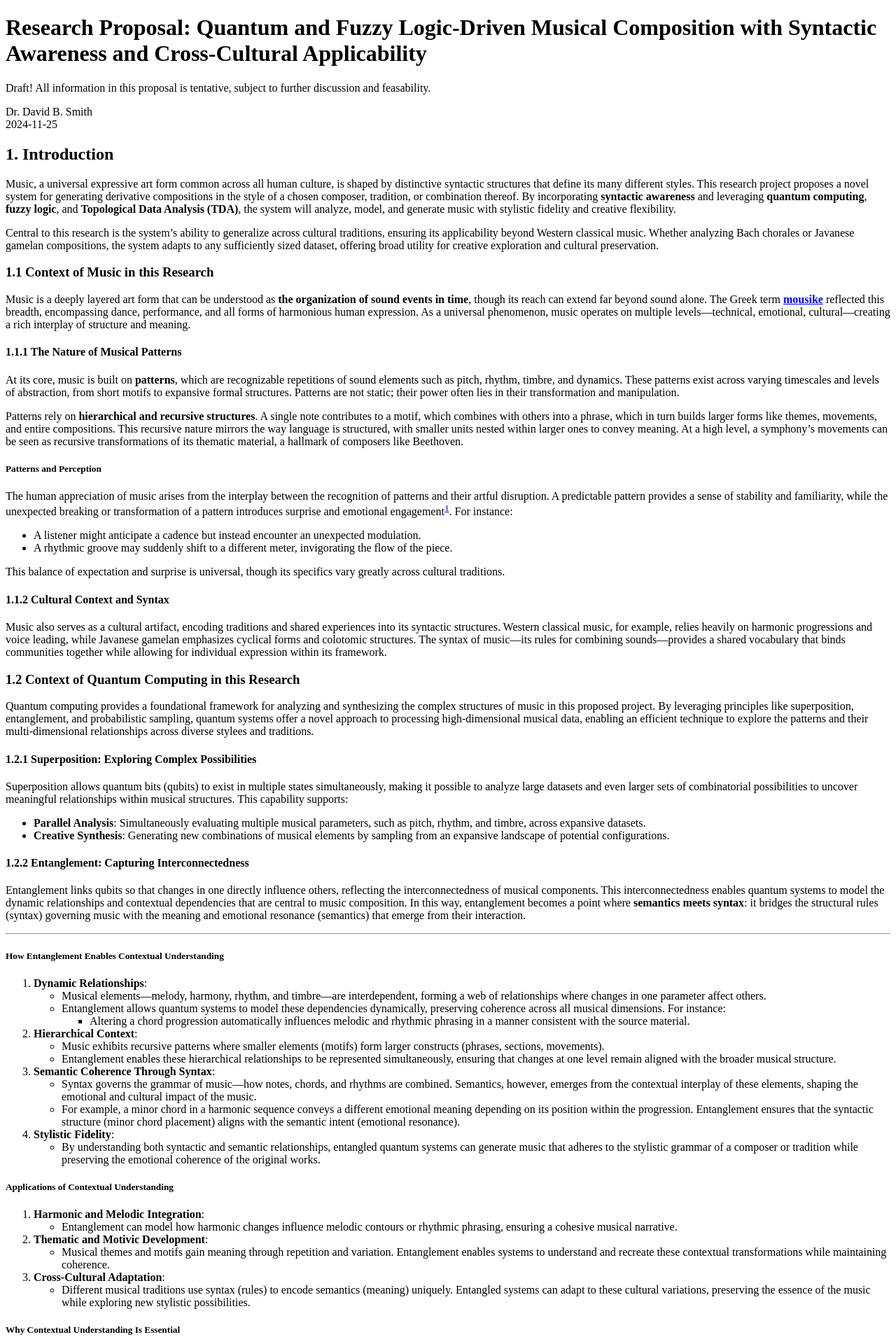
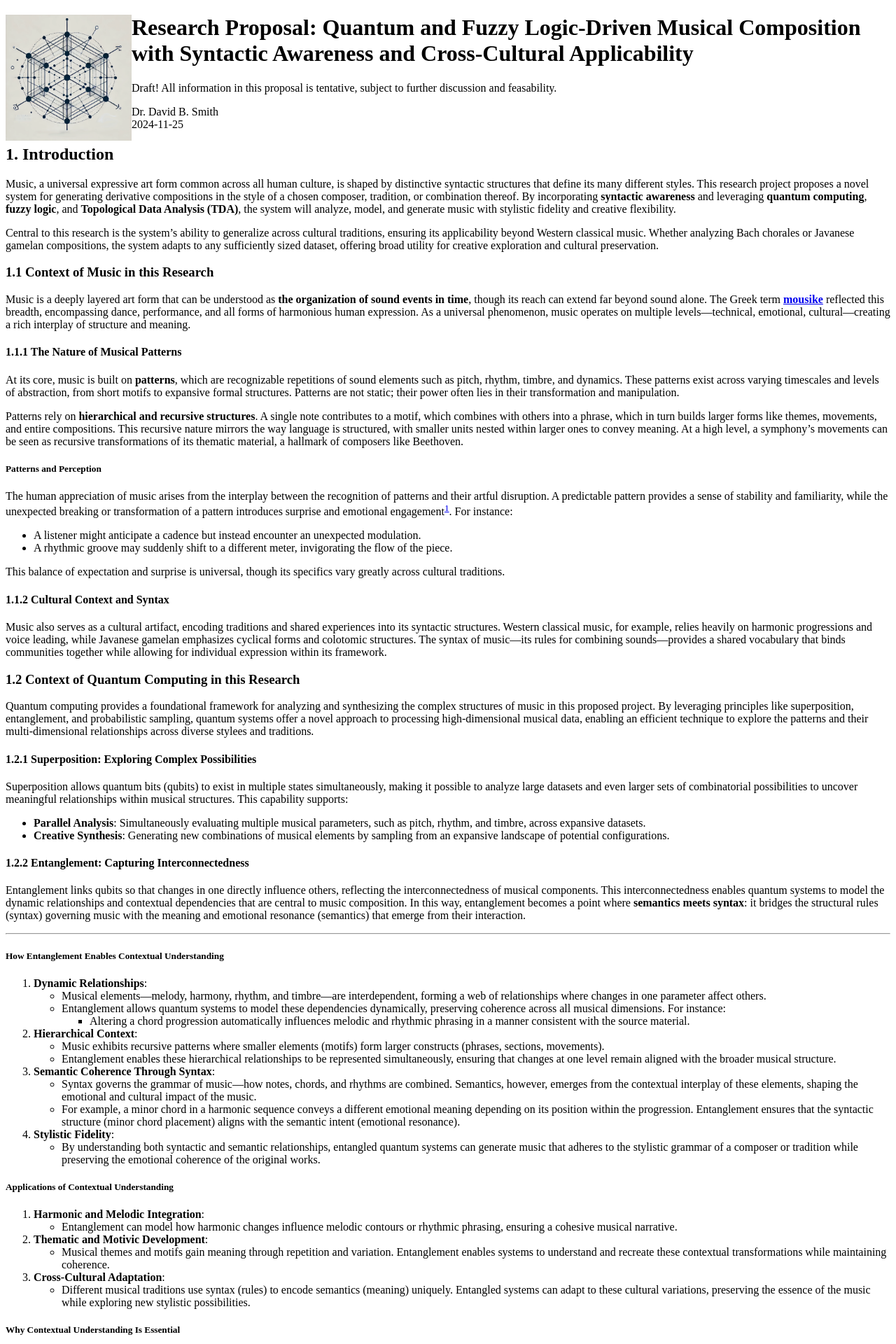
Before and after one commit to CHI-CityTech/QuantumMusic, a Jekyll site: the page built from InitialProposal.md, in a window 1280 px wide. Shown: the top 1920 px of the page at 70% size. Built offline with Jekyll 4.4.1, drawn with Linux system fonts in a browser that asks for light colours; our own code applies the rules of GitHub Pages for plain Markdown files.

Commit message:
Update InitialProposal.md

```diff
--- a/InitialProposal.md
+++ b/InitialProposal.md
@@ -1,3 +1,5 @@
+<img align="left" src= "/assets/images/Music%20and%20Feynman%20illustration%20DALL%C2%B7E%202024-11-25%2010.20.35.png" width="180">
+
 # **Research Proposal: Quantum and Fuzzy Logic-Driven Musical Composition with Syntactic Awareness and Cross-Cultural Applicability**
 
 Draft!  All information in this proposal is tentative, subject to further discussion and feasability.
```
